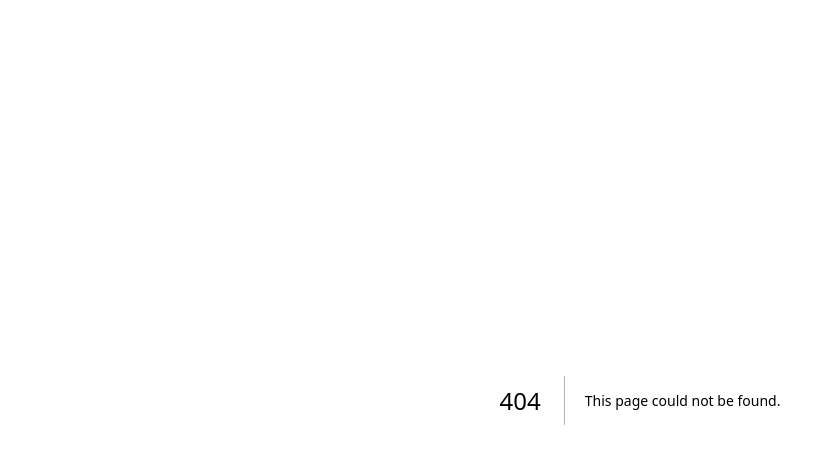
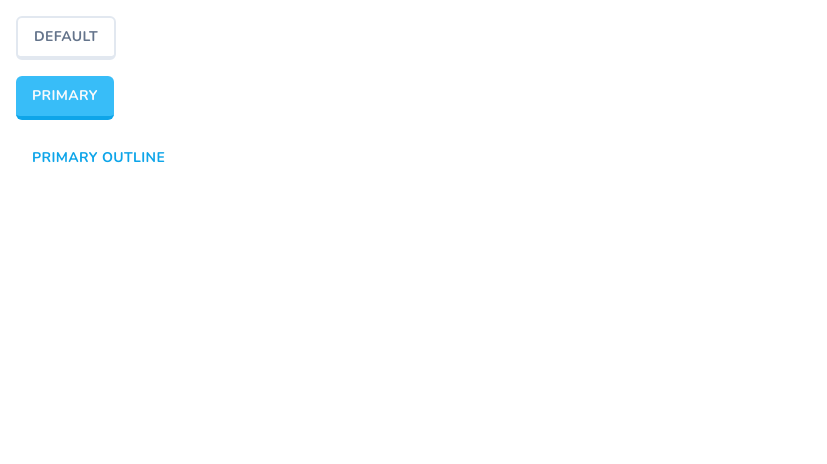
Before and after one commit to EvanBond7/duolingo-clone, a Next.js app: page /buttons in a window 1280 px wide. Before the commit this address had no page. Shown: the top 464 px of the page, without its empty margins (0-827 px from the left). Built offline with nearby package versions, Linux system fonts and the light colour scheme.

Commit message:
feat (button): add default button styling

```diff
--- /dev/null
+++ b/app/buttons/page.tsx
@@ -0,0 +1,13 @@
+import { Button } from '@/components/ui/button';
+
+const ButtonsPage = () => {
+  return (
+    <div className='p-4 space-y-4 flex-col max-w-[200px]'>
+      <Button>Default</Button>
+      <Button variant={'primary'}>Primary</Button>
+      <Button variant={'primaryOutline'}>Primary Outline</Button>
+    </div>
+  );
+};
+
+export default ButtonsPage;
--- a/app/page.tsx
+++ b/app/page.tsx
@@ -1,113 +1,9 @@
-import Image from "next/image";
+import { Button } from '@/components/ui/button';
 
 export default function Home() {
   return (
-    <main className="flex min-h-screen flex-col items-center justify-between p-24">
-      <div className="z-10 w-full max-w-5xl items-center justify-between font-mono text-sm lg:flex">
-        <p className="fixed left-0 top-0 flex w-full justify-center border-b border-gray-300 bg-gradient-to-b from-zinc-200 pb-6 pt-8 backdrop-blur-2xl dark:border-neutral-800 dark:bg-zinc-800/30 dark:from-inherit lg:static lg:w-auto  lg:rounded-xl lg:border lg:bg-gray-200 lg:p-4 lg:dark:bg-zinc-800/30">
-          Get started by editing&nbsp;
-          <code className="font-mono font-bold">app/page.tsx</code>
-        </p>
-        <div className="fixed bottom-0 left-0 flex h-48 w-full items-end justify-center bg-gradient-to-t from-white via-white dark:from-black dark:via-black lg:static lg:size-auto lg:bg-none">
-          <a
-            className="pointer-events-none flex place-items-center gap-2 p-8 lg:pointer-events-auto lg:p-0"
-            href="https://vercel.com?utm_source=create-next-app&utm_medium=appdir-template&utm_campaign=create-next-app"
-            target="_blank"
-            rel="noopener noreferrer"
-          >
-            By{" "}
-            <Image
-              src="/vercel.svg"
-              alt="Vercel Logo"
-              className="dark:invert"
-              width={100}
-              height={24}
-              priority
-            />
-          </a>
-        </div>
-      </div>
-
-      <div className="relative z-[-1] flex place-items-center before:absolute before:h-[300px] before:w-full before:-translate-x-1/2 before:rounded-full before:bg-gradient-radial before:from-white before:to-transparent before:blur-2xl before:content-[''] after:absolute after:-z-20 after:h-[180px] after:w-full after:translate-x-1/3 after:bg-gradient-conic after:from-sky-200 after:via-blue-200 after:blur-2xl after:content-[''] before:dark:bg-gradient-to-br before:dark:from-transparent before:dark:to-blue-700 before:dark:opacity-10 after:dark:from-sky-900 after:dark:via-[#0141ff] after:dark:opacity-40 sm:before:w-[480px] sm:after:w-[240px] before:lg:h-[360px]">
-        <Image
-          className="relative dark:drop-shadow-[0_0_0.3rem_#ffffff70] dark:invert"
-          src="/next.svg"
-          alt="Next.js Logo"
-          width={180}
-          height={37}
-          priority
-        />
-      </div>
-
-      <div className="mb-32 grid text-center lg:mb-0 lg:w-full lg:max-w-5xl lg:grid-cols-4 lg:text-left">
-        <a
-          href="https://nextjs.org/docs?utm_source=create-next-app&utm_medium=appdir-template&utm_campaign=create-next-app"
-          className="group rounded-lg border border-transparent px-5 py-4 transition-colors hover:border-gray-300 hover:bg-gray-100 hover:dark:border-neutral-700 hover:dark:bg-neutral-800/30"
-          target="_blank"
-          rel="noopener noreferrer"
-        >
-          <h2 className="mb-3 text-2xl font-semibold">
-            Docs{" "}
-            <span className="inline-block transition-transform group-hover:translate-x-1 motion-reduce:transform-none">
-              -&gt;
-            </span>
-          </h2>
-          <p className="m-0 max-w-[30ch] text-sm opacity-50">
-            Find in-depth information about Next.js features and API.
-          </p>
-        </a>
-
-        <a
-          href="https://nextjs.org/learn?utm_source=create-next-app&utm_medium=appdir-template-tw&utm_campaign=create-next-app"
-          className="group rounded-lg border border-transparent px-5 py-4 transition-colors hover:border-gray-300 hover:bg-gray-100 hover:dark:border-neutral-700 hover:dark:bg-neutral-800/30"
-          target="_blank"
-          rel="noopener noreferrer"
-        >
-          <h2 className="mb-3 text-2xl font-semibold">
-            Learn{" "}
-            <span className="inline-block transition-transform group-hover:translate-x-1 motion-reduce:transform-none">
-              -&gt;
-            </span>
-          </h2>
-          <p className="m-0 max-w-[30ch] text-sm opacity-50">
-            Learn about Next.js in an interactive course with&nbsp;quizzes!
-          </p>
-        </a>
-
-        <a
-          href="https://vercel.com/templates?framework=next.js&utm_source=create-next-app&utm_medium=appdir-template&utm_campaign=create-next-app"
-          className="group rounded-lg border border-transparent px-5 py-4 transition-colors hover:border-gray-300 hover:bg-gray-100 hover:dark:border-neutral-700 hover:dark:bg-neutral-800/30"
-          target="_blank"
-          rel="noopener noreferrer"
-        >
-          <h2 className="mb-3 text-2xl font-semibold">
-            Templates{" "}
-            <span className="inline-block transition-transform group-hover:translate-x-1 motion-reduce:transform-none">
-              -&gt;
-            </span>
-          </h2>
-          <p className="m-0 max-w-[30ch] text-sm opacity-50">
-            Explore starter templates for Next.js.
-          </p>
-        </a>
-
-        <a
-          href="https://vercel.com/new?utm_source=create-next-app&utm_medium=appdir-template&utm_campaign=create-next-app"
-          className="group rounded-lg border border-transparent px-5 py-4 transition-colors hover:border-gray-300 hover:bg-gray-100 hover:dark:border-neutral-700 hover:dark:bg-neutral-800/30"
-          target="_blank"
-          rel="noopener noreferrer"
-        >
-          <h2 className="mb-3 text-2xl font-semibold">
-            Deploy{" "}
-            <span className="inline-block transition-transform group-hover:translate-x-1 motion-reduce:transform-none">
-              -&gt;
-            </span>
-          </h2>
-          <p className="m-0 max-w-[30ch] text-balance text-sm opacity-50">
-            Instantly deploy your Next.js site to a shareable URL with Vercel.
-          </p>
-        </a>
-      </div>
-    </main>
+    <div className='text-green-500 font-bold'>
+      <Button>Click me</Button>
+    </div>
   );
 }
--- /dev/null
+++ b/components/ui/button.tsx
@@ -0,0 +1,53 @@
+import * as React from 'react';
+import { Slot } from '@radix-ui/react-slot';
+import { cva, type VariantProps } from 'class-variance-authority';
+
+import { cn } from '@/lib/utils';
+
+const buttonVariants = cva(
+  'inline-flex items-center justify-center whitespace-nowrap rounded-md text-sm font-bold ring-offset-background transition-colors focus-visible:outline-none focus-visible:ring-2 focus-visible:ring-ring focus-visible:ring-offset-2 disabled:pointer-events-none disabled:opacity-50 uppercase tracking-wide',
+  {
+    variants: {
+      variant: {
+        default:
+          'bg-white text-black border-slate-200 border-2 border-b-4 active:border-b-2 hover:bg-slate-100 text-slate-500',
+        primary:
+          'bg-sky-400 text-primary-foreground hover:bg-sky-400/90 border-sky-500 border-b-4 active:border-b-0 ',
+        primaryOutline: 'bg-white text-sky-500 hover:bg-slate-100',
+      },
+      size: {
+        default: 'h-11 px-4 py-2',
+        sm: 'h-9  px-3',
+        lg: 'h-12 px-8',
+        icon: 'h-10 w-10',
+        rounded: 'rounded-full',
+      },
+    },
+    defaultVariants: {
+      variant: 'default',
+      size: 'default',
+    },
+  }
+);
+
+export interface ButtonProps
+  extends React.ButtonHTMLAttributes<HTMLButtonElement>,
+    VariantProps<typeof buttonVariants> {
+  asChild?: boolean;
+}
+
+const Button = React.forwardRef<HTMLButtonElement, ButtonProps>(
+  ({ className, variant, size, asChild = false, ...props }, ref) => {
+    const Comp = asChild ? Slot : 'button';
+    return (
+      <Comp
+        className={cn(buttonVariants({ variant, size, className }))}
+        ref={ref}
+        {...props}
+      />
+    );
+  }
+);
+Button.displayName = 'Button';
+
+export { Button, buttonVariants };
--- a/package.json
+++ b/package.json
@@ -9,6 +9,7 @@
     "lint": "next lint"
   },
   "dependencies": {
+    "@radix-ui/react-slot": "^1.0.2",
     "class-variance-authority": "^0.7.0",
     "clsx": "^2.1.0",
     "lucide-react": "^0.372.0",
--- a/tailwind.config.ts
+++ b/tailwind.config.ts
@@ -1,80 +1,80 @@
-import type { Config } from "tailwindcss"
+import type { Config } from 'tailwindcss';
 
 const config = {
-  darkMode: ["class"],
+  darkMode: ['class'],
   content: [
-    './pages/**/*.{ts,tsx}',
-    './components/**/*.{ts,tsx}',
-    './app/**/*.{ts,tsx}',
-    './src/**/*.{ts,tsx}',
-	],
-  prefix: "",
+    './pages/**/*.{js, jsx,ts,tsx}',
+    './components/**/*.{js, jsx,ts,tsx}',
+    './app/**/*.{js, jsx,ts,tsx}',
+    './src/**/*.{js, jsx,ts,tsx}',
+  ],
+  prefix: '',
   theme: {
     container: {
       center: true,
-      padding: "2rem",
+      padding: '2rem',
       screens: {
-        "2xl": "1400px",
+        '2xl': '1400px',
       },
     },
     extend: {
       colors: {
-        border: "hsl(var(--border))",
-        input: "hsl(var(--input))",
-        ring: "hsl(var(--ring))",
-        background: "hsl(var(--background))",
-        foreground: "hsl(var(--foreground))",
+        border: 'hsl(var(--border))',
+        input: 'hsl(var(--input))',
+        ring: 'hsl(var(--ring))',
+        background: 'hsl(var(--background))',
+        foreground: 'hsl(var(--foreground))',
         primary: {
-          DEFAULT: "hsl(var(--primary))",
-          foreground: "hsl(var(--primary-foreground))",
+          DEFAULT: 'hsl(var(--primary))',
+          foreground: 'hsl(var(--primary-foreground))',
         },
         secondary: {
-          DEFAULT: "hsl(var(--secondary))",
-          foreground: "hsl(var(--secondary-foreground))",
+          DEFAULT: 'hsl(var(--secondary))',
+          foreground: 'hsl(var(--secondary-foreground))',
         },
         destructive: {
-          DEFAULT: "hsl(var(--destructive))",
-          foreground: "hsl(var(--destructive-foreground))",
+          DEFAULT: 'hsl(var(--destructive))',
+          foreground: 'hsl(var(--destructive-foreground))',
         },
         muted: {
-          DEFAULT: "hsl(var(--muted))",
-          foreground: "hsl(var(--muted-foreground))",
+          DEFAULT: 'hsl(var(--muted))',
+          foreground: 'hsl(var(--muted-foreground))',
         },
         accent: {
-          DEFAULT: "hsl(var(--accent))",
-          foreground: "hsl(var(--accent-foreground))",
+          DEFAULT: 'hsl(var(--accent))',
+          foreground: 'hsl(var(--accent-foreground))',
         },
         popover: {
-          DEFAULT: "hsl(var(--popover))",
-          foreground: "hsl(var(--popover-foreground))",
+          DEFAULT: 'hsl(var(--popover))',
+          foreground: 'hsl(var(--popover-foreground))',
         },
         card: {
-          DEFAULT: "hsl(var(--card))",
-          foreground: "hsl(var(--card-foreground))",
+          DEFAULT: 'hsl(var(--card))',
+          foreground: 'hsl(var(--card-foreground))',
         },
       },
       borderRadius: {
-        lg: "var(--radius)",
-        md: "calc(var(--radius) - 2px)",
-        sm: "calc(var(--radius) - 4px)",
+        lg: 'var(--radius)',
+        md: 'calc(var(--radius) - 2px)',
+        sm: 'calc(var(--radius) - 4px)',
       },
       keyframes: {
-        "accordion-down": {
-          from: { height: "0" },
-          to: { height: "var(--radix-accordion-content-height)" },
+        'accordion-down': {
+          from: { height: '0' },
+          to: { height: 'var(--radix-accordion-content-height)' },
         },
-        "accordion-up": {
-          from: { height: "var(--radix-accordion-content-height)" },
-          to: { height: "0" },
+        'accordion-up': {
+          from: { height: 'var(--radix-accordion-content-height)' },
+          to: { height: '0' },
         },
       },
       animation: {
-        "accordion-down": "accordion-down 0.2s ease-out",
-        "accordion-up": "accordion-up 0.2s ease-out",
+        'accordion-down': 'accordion-down 0.2s ease-out',
+        'accordion-up': 'accordion-up 0.2s ease-out',
       },
     },
   },
-  plugins: [require("tailwindcss-animate")],
-} satisfies Config
+  plugins: [require('tailwindcss-animate')],
+} satisfies Config;
 
-export default config
+export default config;
```
Also changed, not shown: 1 other file (tests, documents, lock files or other folders).
